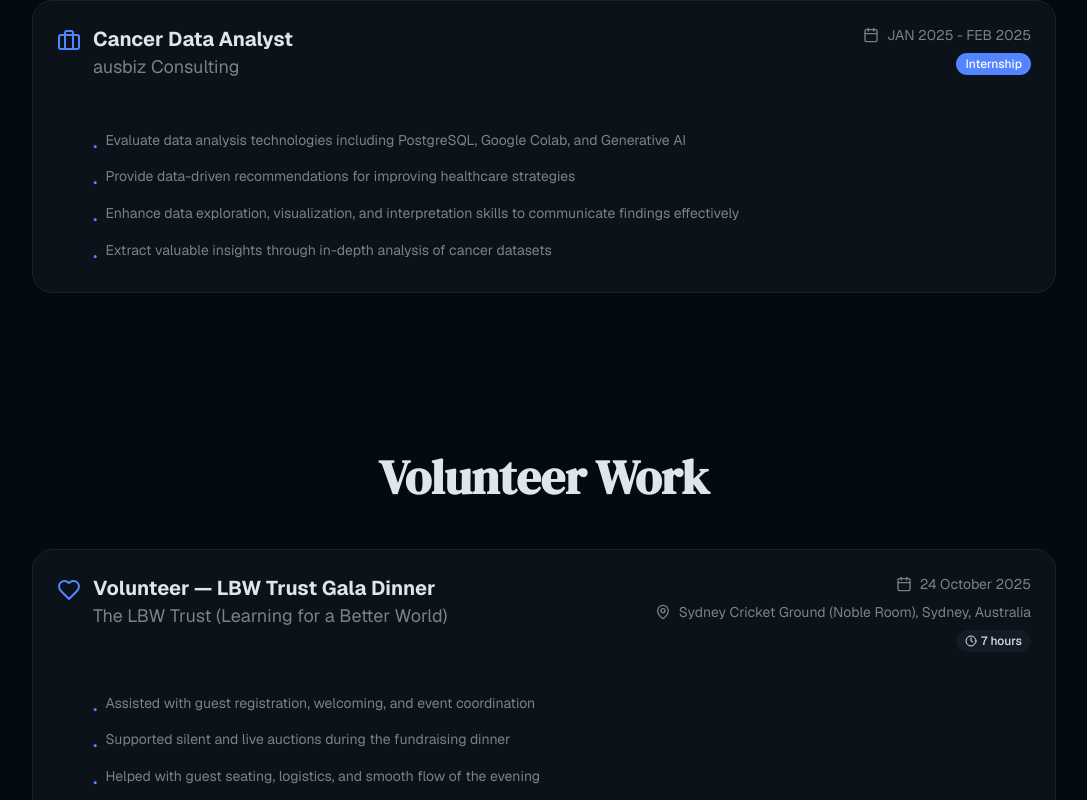
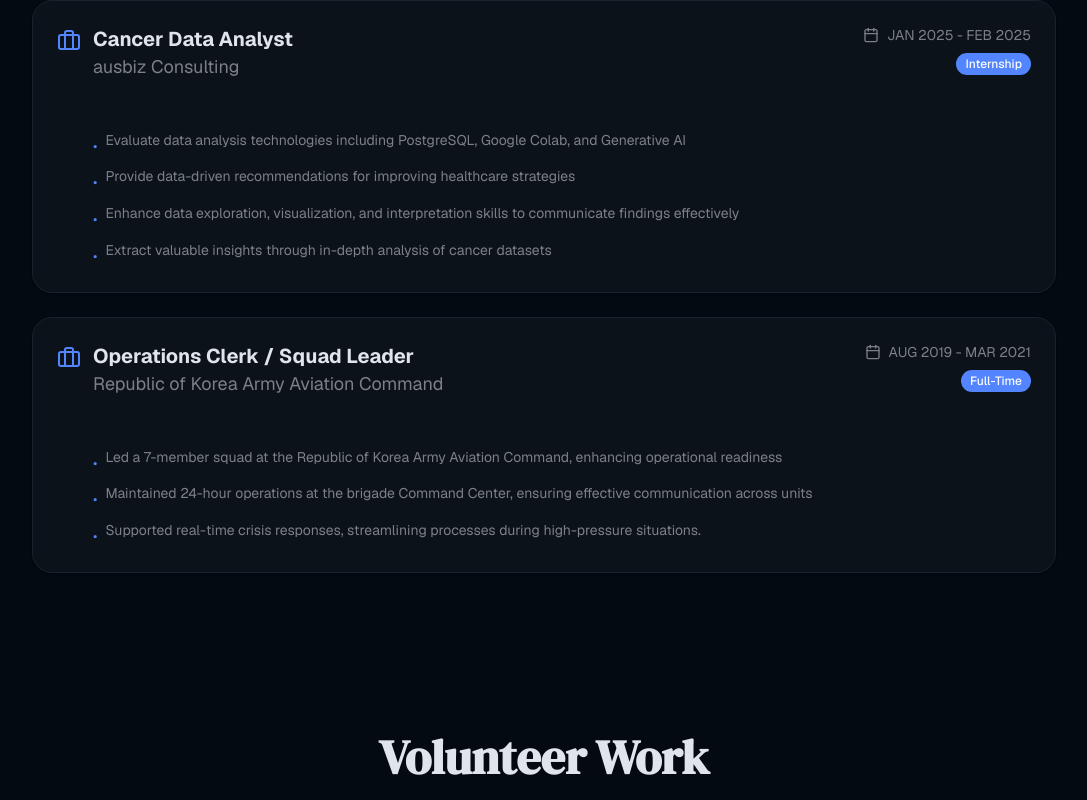
Before and after one commit to JustinCoKA/myportfolio, a Next.js app: page / in a window 1280 px wide. Shown: the part 3682-4482 px from the top of the page, without its empty margins (96-1183 px from the left). Built offline with nearby package versions, Linux system fonts and the light colour scheme.

Commit message:
Updated Expreience

```diff
--- a/components/experience.tsx
+++ b/components/experience.tsx
@@ -64,6 +64,17 @@ export function Experience() {
         "Extract valuable insights through in-depth analysis of cancer datasets",
       ],
     },
+    {
+      title: "Operations Clerk / Squad Leader",
+      company: "Republic of Korea Army Aviation Command",
+      period: "AUG 2019 - MAR 2021",
+      type: "Full-Time",
+      responsibilities: [
+        "Led a 7-member squad at the Republic of Korea Army Aviation Command, enhancing operational readiness",
+        "Maintained 24-hour operations at the brigade Command Center, ensuring effective communication across units",
+        "Supported real-time crisis responses, streamlining processes during high-pressure situations.",
+      ],
+    },
   ]
 
   return (
```
Also changed, not shown: 1 other file (tests, documents, lock files or other folders).
